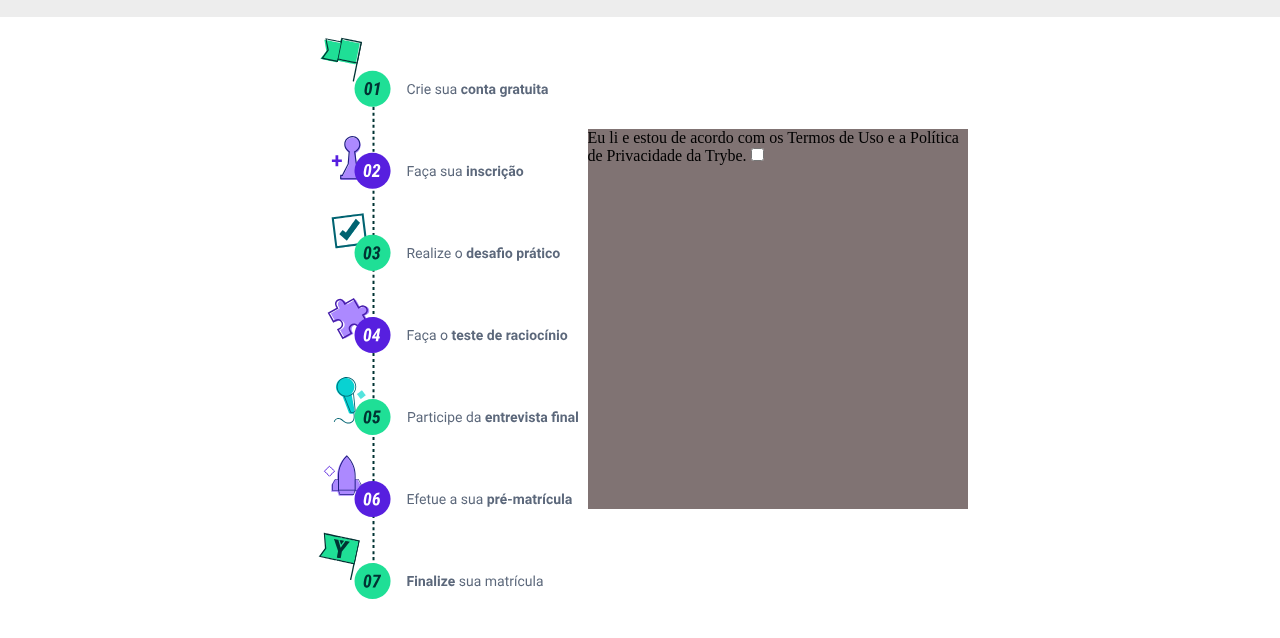
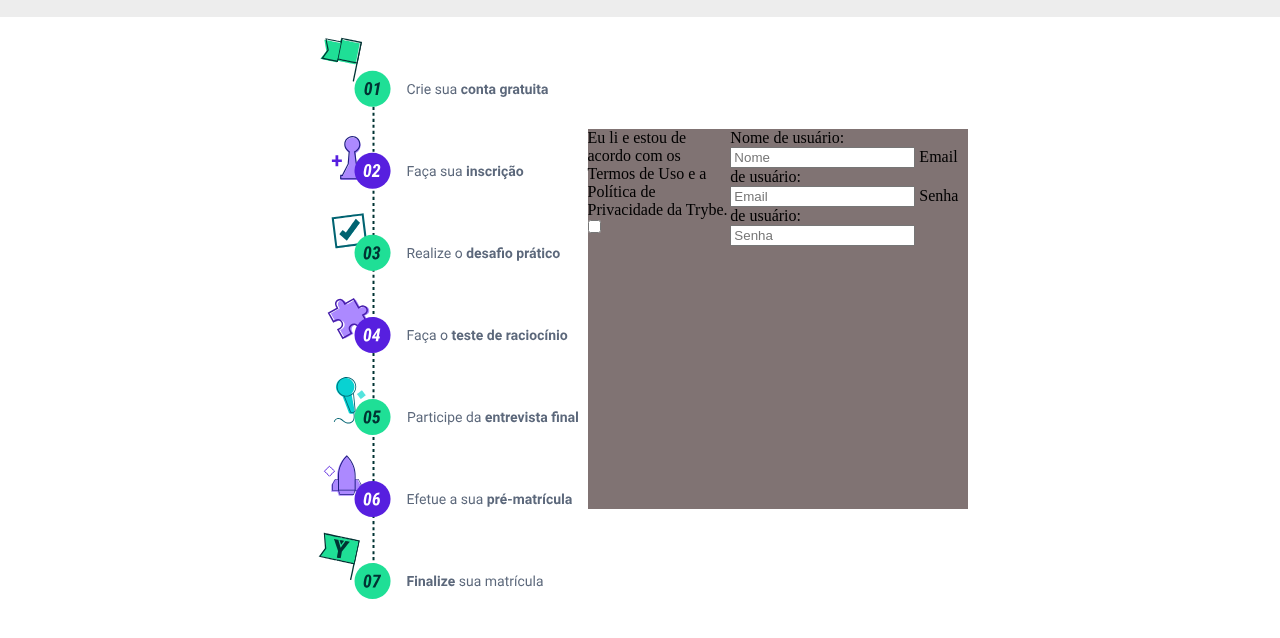
Before and after one commit to tryber/dinamica-dupla, a website: page index.html in a window 1280 px wide. Shown: the part 70-708 px from the top of the page. Drawn offline with Linux system fonts and the light colour scheme.

Commit message:
caio - realizacao do requisitos 5, 6 e 7

```diff
--- a/index.html
+++ b/index.html
@@ -19,10 +19,20 @@
         <section>
             <form action="" method="get" id="evaluation-form">
                 <div class="label-terms-content">
-                <label for="agreement">Eu li e estou de acordo com os Termos de Uso e a Política de Privacidade da Trybe.
-                    <input type="checkbox" value="terms" name="termos" id="agreement">
+                   <label for="agreement">Eu li e estou de acordo com os Termos de Uso e a Política de Privacidade da Trybe.
+                   <input type="checkbox" value="terms" name="termos" id="agreement">
 
-                </label>
+                   </label>
+                </div>
+                <div>
+                    <label for="input-name">Nome de usuário:</label>
+                    <input type="text" name="nome" id="input-name" placeholder="Nome">
+
+                    <label for="input-email">Email de usuário:</label>
+                    <input type="email" name="email" id="input-email" placeholder="Email">
+
+                    <label for="input-senha">Senha de usuário:</label>
+                    <input type="password" name="senha" id="input-senha" placeholder="Senha" minlength="7" pattern="^(?=.*[A-Z])" >
                 </div>
             </form>
         </section>
```
